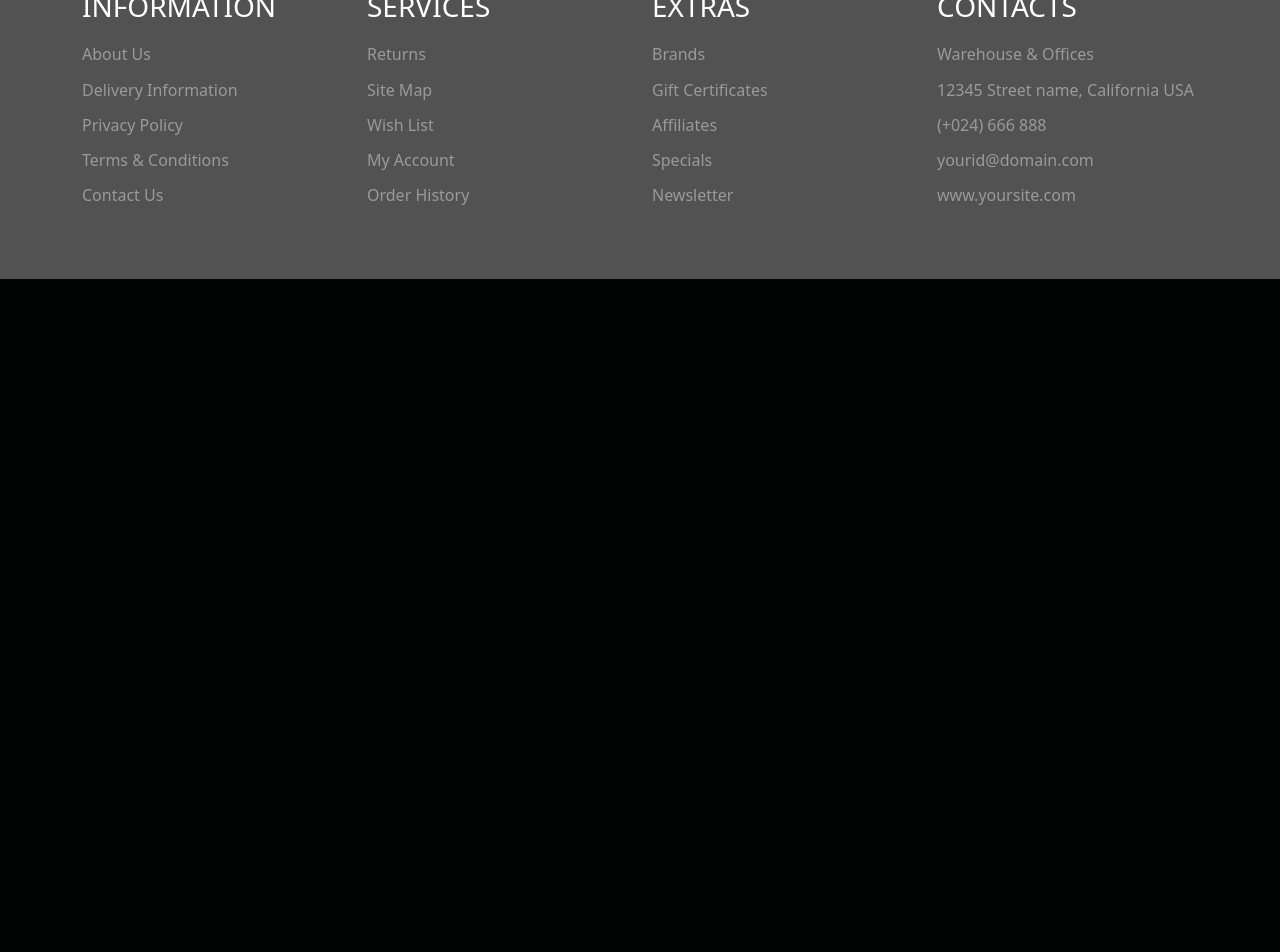
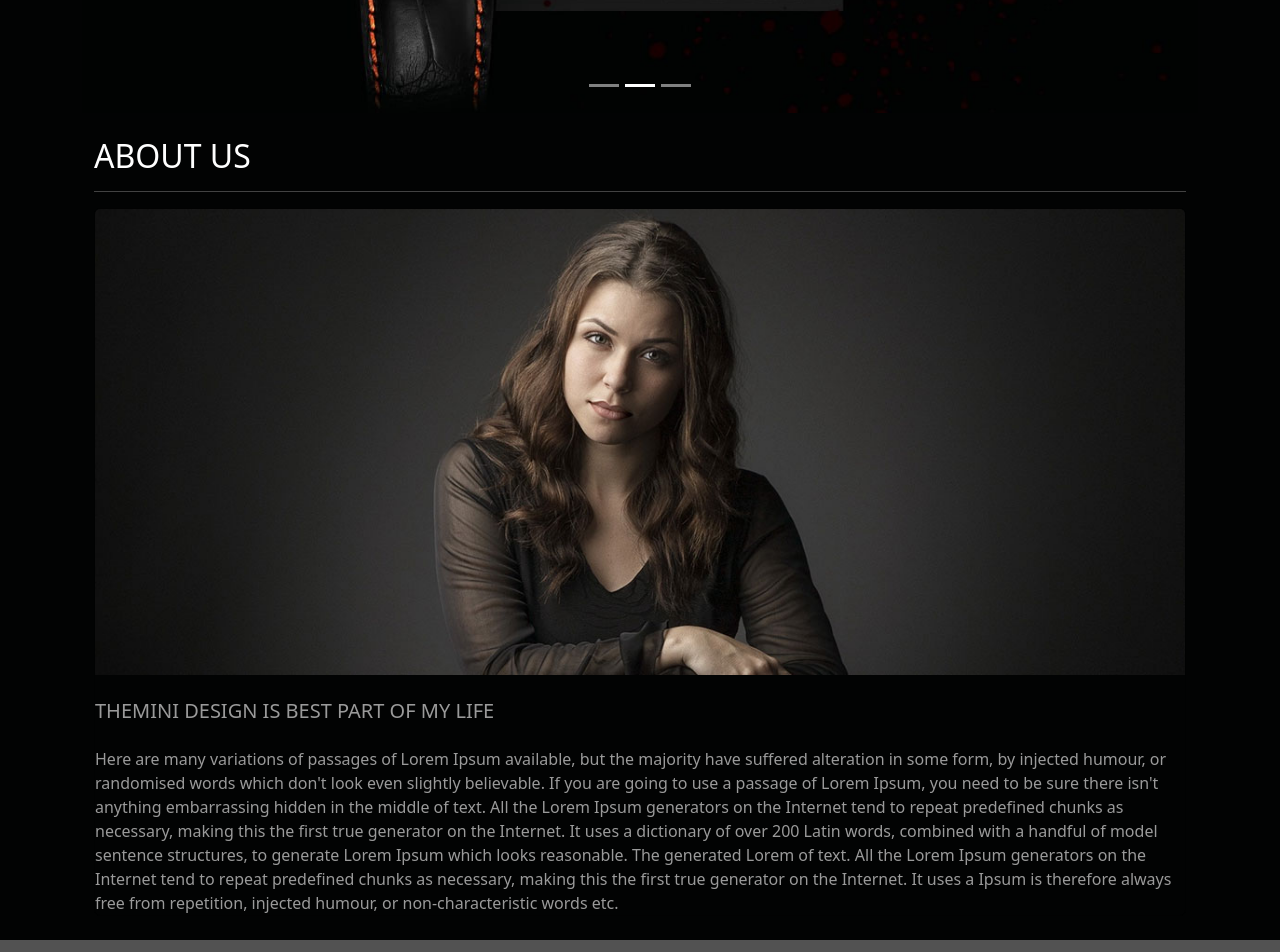
Before and after one commit to captain00007/react-descomplica, a React (Create React App) app: page / in a window 1280 px wide. Shown: the part 500-1452 px from the top of the page. Before the commit the page ends 800 px from the top, so only its background shows below. Built offline with nearby package versions, Linux system fonts and the light colour scheme.

Commit message:
Finished the about

```diff
--- /dev/null
+++ b/src/components/About.js
@@ -0,0 +1,21 @@
+import Container from "react-bootstrap/Container";
+import ImageAbout from "../images/about_us.jpg";
+import Card from "./Card";
+import styles from "./css/about.module.css"
+
+const About = () => {
+  const items = {
+    image: ImageAbout,
+    title: "Themini Design is Best Part of my Life",
+    text: "Here are many variations of passages of Lorem Ipsum available, but the majority have suffered alteration in some form, by injected humour, or randomised words which don't look even slightly believable. If you are going to use a passage of Lorem Ipsum, you need to be sure there isn't anything embarrassing hidden in the middle of text. All the Lorem Ipsum generators on the Internet tend to repeat predefined chunks as necessary, making this the first true generator on the Internet. It uses a dictionary of over 200 Latin words, combined with a handful of model sentence structures, to generate Lorem Ipsum which looks reasonable. The generated Lorem of text. All the Lorem Ipsum generators on the Internet tend to repeat predefined chunks as necessary, making this the first true generator on the Internet. It uses a Ipsum is therefore always free from repetition, injected humour, or non-characteristic words etc.",
+  };
+  return (
+    <Container className={styles.aboutWrapper} >
+      <h2 className={styles.aboutTitle}>About us</h2>
+      <hr />
+      <Card items={items} />
+    </Container>
+  );
+};
+
+export default About;
--- /dev/null
+++ b/src/components/Card.js
@@ -0,0 +1,16 @@
+import CardBS from "react-bootstrap/Card";
+import styles from "./css/card.module.css";
+
+const Card = ({ items }) => {
+  return (
+    <CardBS className={styles.cardAboutWrapper}>
+      <CardBS.Img variant="top" src={items.image} />
+      <CardBS.Body className={styles.cardBody}>
+        <CardBS.Title className={styles.cardTitle}>{items.title}</CardBS.Title>
+        <CardBS.Text className={styles.cardText}>{items.text}</CardBS.Text>
+      </CardBS.Body>
+    </CardBS>
+  );
+};
+
+export default Card;
--- /dev/null
+++ b/src/components/Carousel.js
@@ -0,0 +1,22 @@
+import { useState } from "react";
+import CarouselBS from "react-bootstrap/Carousel";
+
+const Carousel = ({ items = [] }) => {
+  const [index, setIndex] = useState(0);
+
+  const handleSelect = (selectedIndex) => {
+    setIndex(selectedIndex);
+  };
+
+  return (
+    <CarouselBS activeIndex={index} onSelect={handleSelect}>
+      {items.map((e,index) => (
+        <CarouselBS.Item key={index}>
+          <img  className="d-block w-100" src={e} alt="First slide" />
+        </CarouselBS.Item>
+      ))}
+    </CarouselBS>
+  );
+};
+
+export default Carousel;
--- a/src/components/Footer.js
+++ b/src/components/Footer.js
@@ -32,8 +32,8 @@ const Footer = ({ items = [] }) => {
             <Col className={styles.col} sm={6} lg={3} key={index}>
               <h3 className={styles.title}>{e.title}</h3>
               <ul>
-                {e.data.map((el) => (
-                  <li>{el}</li>
+                {e.data.map((el, elIndex) => (
+                  <li key={elIndex}>{el}</li>
                 ))}
               </ul>
             </Col>
--- /dev/null
+++ b/src/components/css/about.module.css
@@ -0,0 +1,9 @@
+.aboutWrapper{
+    margin-top: 1.5rem;
+    margin-bottom: 1.5rem;
+    color: white;
+}
+
+.aboutTitle{
+    text-transform: uppercase;
+}
--- /dev/null
+++ b/src/components/css/card.module.css
@@ -0,0 +1,18 @@
+.cardAboutWrapper{
+    background: none;
+}
+
+.cardAboutWrapper .cardBody {
+    color: #9a9a9a;
+    padding: 0;
+    margin-top: 1.5rem;
+}
+
+.cardAboutWrapper .cardTitle{
+    text-transform: uppercase;
+    font-weight: 500;
+}
+
+.cardAboutWrapper .cardText{
+    margin-top: 1.5em;
+}
--- a/src/components/css/header.module.css
+++ b/src/components/css/header.module.css
@@ -1,5 +1,6 @@
 .headerWrapper {
     margin-bottom: 1.5rem;
+    margin-top: 2.5rem;
 }
 
 .headerWrapper>div {
--- a/src/components/pages/Home.js
+++ b/src/components/pages/Home.js
@@ -1,8 +1,16 @@
+import Container from "react-bootstrap/Container";
+import Carousel from "../Carousel";
+import Image1 from "../../images/banner_1.jpg";
+import Image2 from "../../images/banner_2.jpg";
+import About from "../About";
+
 const Home = () => {
+  const images = [Image1, Image2, Image1];
   return (
-    <div>
-      <h1>Home page</h1>
-    </div>
+    <Container>
+      <Carousel items={images} />
+      <About />
+    </Container>
   );
 };
 
```
